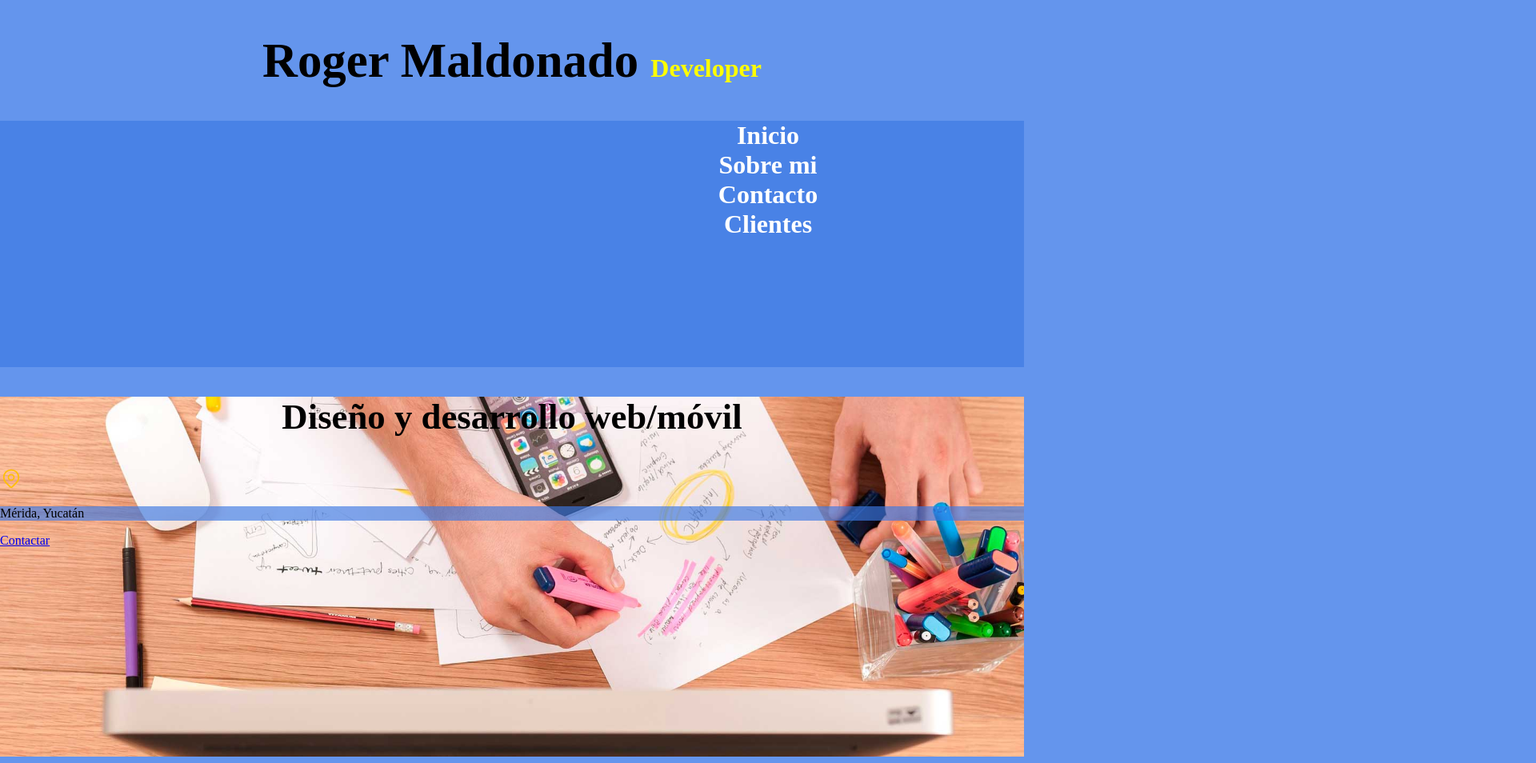
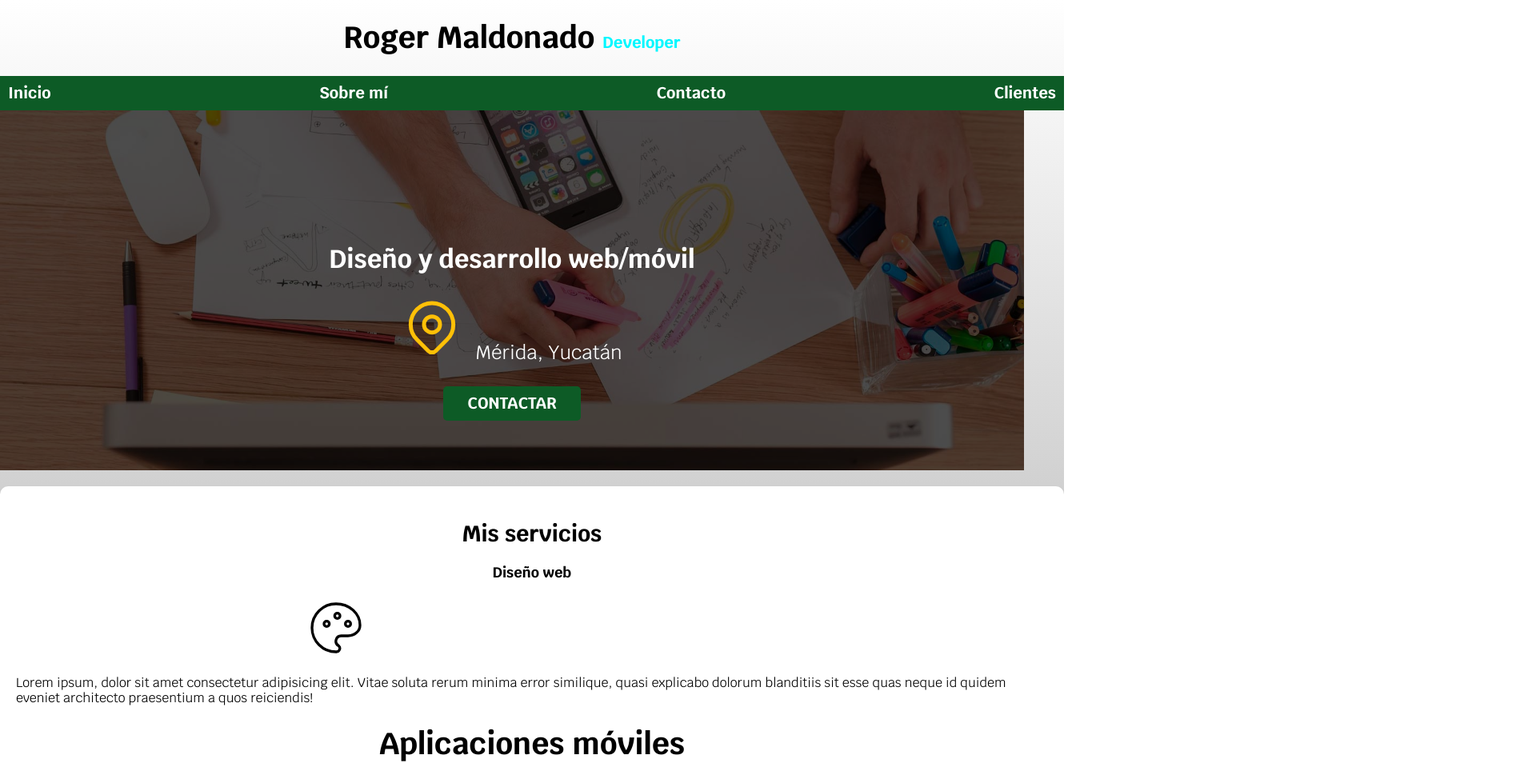
Before and after one commit to RogersMLCH/Developer-page-web, a plain HTML site: page index.html in a window 1280 px wide. Shown: the top 954 px of the page at 80% size, 1920 px wide, since content can reach past the window. Drawn offline with Linux system fonts and the light colour scheme.

Commit message:
Box shadow to my services

```diff
--- a/CSS/style.css
+++ b/CSS/style.css
@@ -1,200 +1,210 @@
+/*Custom properties*/
 
-:root{
+:root {
     --blanco: #ffffff;
     --oscuro: #212121;
-    --primario: #17ff07;
-    --secundario:#c9a438;
+    --primario: #ffc107;
+    --secundario: #0d5b26;
+    --tercero: orange;
     --gris: #757575;
-    --glassGris: #3b79e4a6;
+}
 
-
-}
-html
-{
-font-size: 62.5%px;
-
+html {
+    font-size: 62.5%;
+    /*Hack para box model*/
     box-sizing: border-box;
 }
 
-html
-{
-font-size: 62.5%px;
 
+/*hack para box model*/
+
+*,
+*:before,
+*:after {
+    box-sizing: inherit;
 }
 
-h1{
+body {
+    font-size: 16px;
+    font-family: 'Krub',sans-serif;
+    background-image: linear-gradient(to top,var(--gris) 0%,var(--blanco) 100%);
+}
+
+h1 {
     font-size: 3.8rem;
 }
-h2{
+
+h2 {
     font-size: 2.8rem;
 }
-h3{
+
+h3 {
     font-size: 1.8rem;
 }
-h1,h2,h3{
+
+h1,
+h2,
+h3 {
     text-align: center;
-
-}
-*,*:before,*:after{
-    box-sizing: inherit;
-}
-body{
-    font-size: 16px;
 }
 
-.titulo span{
-
-    font-size: 2rem;
-    color: brown;
-    color: cornflowerblue;
-
+.titulo {
+    text-align: center;
 }
 
-.titulo span{
+.titulo1 {
+    padding-top: 80px;
+    text-align: center;
+    color: white;
+    font-size: xx-large;
+}
 
-    color: yellow
+.titulo span {
+    font-size: 2rem;
+    color: rgb(0, 247, 255);
 }
 
 .navegacion-principal {
-    padding-bottom: 10rem;
-    /*
     background-color: var(--secundario);
-    */
 }
+
+.contenedor {
+    width: 133rem;
+    /*Una manera de poner los 4 márgenes en 4 propiedades
+      margin-top: 0;
+      margin-bottom: 0;
+      margin-left: auto;*/
+    /*margin: 0 auto 0 auto: Tomando la sposiciones de un reloj*/
+    margin: 0 auto;
+    /*El primer valor corresponde a top-bottom
+      y el segundo valor corresponde a right-left*/
+}
+
+.navegacion-principal a {
+    padding: 1rem;
+    color: var(--blanco);
+    /*background-color: var(--primario);*/
+    text-decoration: none;
+    display: block;
+}
+
 .navegacion-principal {
     display: flex;
     flex-direction: column;
-
     align-items: center;
-    /*
-        justify-content: space-between; para filas
-        aling.item para columnas(flex direction)
-
-    */
+    /* justify content es para filas
+      align-items es para columnas (flex-direction)*/
     justify-content: space-between;
     font-size: 2rem;
+    font-weight: bold;
+    /*negritas*/
+}
 
-    font-weight: bold;
-
-    @media (min-width: 768px){
-      .navegacion-principal{
+@media (min-width: 768px) {
+    .navegacion-principal {
         flex-direction: row;
         justify-content: space-between;
-
-     }
     }
 }
 
-.contenedor{
-    width: 120rem;
-    /*
-    margin: 0 auto 0 auto;
-    margin: 0 auto;
+.navegacion-principal a:hover {
+    background-color: var(--primario);
+    color: var(--oscuro);
+}
 
-    */
-    margin: 0 auto;
+.centro1 {
+    display: inline-block;
+    width: 1000px;
+    height: 80px;
+}
 
+.icon {
+    display: inline-block;
+    width: 450px;
+    height: 80px;
+    padding-left: 350px;
 }
-.nav-bg{
-    background-color: var(--glassGris);
+
+.mer {
+    display: inline-block;
+    width: 200px;
+    height: 80px;
+    font-size: x-large;
 }
 
 
-.navegacion-principal a{
-        /*
-}
-    color: var(--blanco);
-    background-color: var(--primario);
-    */
-    color: var(--blanco);
+/*Tamaños recomendados para media query
+  480px para móviles
+  768px para tablets
+  1140px para laptops
+  1400 para dispositivos más grandes como monitores o TVs*/
 
-    text-decoration: none;
-
-    display: line;
-
-}
-
-
-   /*
-clases no llevan . al principio
-    */
-p{
-    background-color: var(--glassGris);
-}
-   /*
-.navegacion-principal a:focus{    */
-.navegacion-principal a:hover{
-    padding: 1rem;
-    background-color: var(--secundario);
-    color: var(--oscuro);
-}
-   /*
-tamaños recomendados para media query
-480px para moviles
-768px tablets
-1140px laptops
-1400px display pro
-
-*/
-body{ background-color: #85f07d;}
-
-@media (min-width: 480px) {
-    body{
-        background-color: blue;
-
-    }
-}
-
-@media (min-width: 768px) {
-    body{
-        background-color: cornflowerblue;
-
-    }
-}
-
-.hero{
-       /*
-../ es para regresar un nivel en el directorio
-
-sirve para cubir una imagen con todo el tamaño disponible
-*/
-background-image: url(../IMG/hero.jpg);
+.hero {
+    background-image: url(../Img/hero.jpg);
     background-repeat: no-repeat;
     background-size: cover;
     height: 450px;
     position: relative;
 }
 
-.contenedor-hero{
+.contenedor-hero {
     position: absolute;
+    /*Para mannipular la posición, el hijo simepre debe ser absoluto*/
     background-color: rgba(0, 0, 0, 0.7);
     width: 100%;
     height: 100%;
-top: 0;
-bottom: 0;
-left: 0;
-right: 0;
     display: flex;
     flex-direction: column;
     align-items: center;
     justify-content: center;
+}
 
+.contenedor-hero p,
+.contenedor-hero h2 {
+    color: var(--blanco);
 }
-.contenedor-hero p, .contenedor-hero h2{
-    color: rgb(15, 73, 124);
-}
-.ubicacion{
+
+.Ubicación {
+    display: flex;
     align-items: flex-end;
 }
-.botton{
-background-color: var(--glassGris);
-color: #17ff07;
+
+.botton {
+    background-color: var(--secundario);
+    /*color de fondo del boton*/
+    color: var(--blanco);
+    /*color del texto*/
     padding: 1rem 3rem;
     margin-top: 3rem;
+    /*separación superior*/
     font-size: 2rem;
     text-decoration: none;
+    /*Quitar el subrayador*/
     text-transform: uppercase;
+    /*convertir texto en negritas*/
     font-weight: bold;
-border-radius: 0.5rem;
-width: 90%;
+    /*Poner texto en negritas*/
+    border-radius: .5rem;
+    /*Esquinas redondeadas*/
+
+    /*Centrar el texto del botón*/
+    text-align: center;
 }
+
+@media (min-width: 768px){
+  .botton{
+    width: auto;
+  }
+ }
+
+ .sombra{
+    margin-top: 2rem;
+    box-shadow: 0px 5px 5px 0px rgba(112,112,112,0.48);
+        /*Google chrome*/
+    -webkit-box-shadow: 0px 5px 5px 0px rgba(112,112,112,0.48);
+            /*Mozila*/
+    -moz-box-shadow: 0px 5px 5px 0px rgba(112,112,112,0.48);
+    background-color: var(--blanco);
+    padding: 2rem;
+    border-radius: 1rem;
+ }
--- a/index.html
+++ b/index.html
@@ -15,39 +15,40 @@
     <link href="https://fonts.googleapis.com/css2?family=Krub:wght@400;700&display=swap" rel="stylesheet">
 
     <link rel="preload" href="css/style.css" as="style">
-    <link rel="stylesheet" href="css/style.css">
+    <link rel="stylesheet" href="CSS/style.css">
     <title>Document</title>
 </head>
 <body>
     <header>
-        <h1 class="titulo "> Roger Maldonado <span>Developer</span> </h1>
+        <h1 class="titulo ">Roger Maldonado <span>Developer</span> </h1>
     </header>
     <div class="nav-bg">
      <!-- navegacion se debe llamar igual para ser llamado del css-->
     <nav class= "navegacion-principal contenedor" >
         <a href="https://www.google.com">Inicio</a>
-        <a href="#">Sobre mi</a>
+        <a href="#">Sobre mí</a>
         <a href="#">Contacto</a>
         <a href="#">Clientes</a>
     </nav>
     </div>
+    <section class="hero">
+        <div class="contenedor-hero">
+        <h2 class="titulo1">Diseño y desarrollo web/móvil</h2>
+        <div class="ubicacion">
+        <div class="centro1">
 
-    <section class="hero">
-        <div class="contnedor-hero">
-        <h2 class="titulo">Diseño y desarrollo web/móvil</h2>
-        <div class="ubicacion">
         <svg xmlns="http://www.w3.org/2000/svg" class="icon icon-tabler icon-tabler-map-pin" width="28" height="28" viewBox="0 0 24 24" stroke-width="1.5" stroke="#ffc007" fill="none" stroke-linecap="round" stroke-linejoin="round">
             <path stroke="none" d="M0 0h24v24H0z" fill="none"/>
             <path d="M9 11a3 3 0 1 0 6 0a3 3 0 0 0 -6 0" />
             <path d="M17.657 16.657l-4.243 4.243a2 2 0 0 1 -2.827 0l-4.244 -4.243a8 8 0 1 1 11.314 0z" />
-          </svg>          </svg>
-        <p>Mérida, Yucatán</p>
+          </svg>
+        <p class="mer">Mérida, Yucatán</p></div>
     </div>
-        <a clas="botton" href="#">Contactar</a>
+        <a class="botton" href="#">Contactar</a>
     </div>
     </section>
 
-    <main>
+    <main class="contenedor sombra">
         <h2>Mis servicios</h2>
 
         <section>
@@ -63,7 +64,7 @@
         </section>
 
         <section>
-            <h1>Aplicaciones moviles</h1>
+            <h1>Aplicaciones móviles</h1>
             <svg xmlns="http://www.w3.org/2000/svg" class="icon icon-tabler icon-tabler-brand-apple" width="28" height="28" viewBox="0 0 24 24" stroke-width="1" stroke="#000000" fill="none" stroke-linecap="round" stroke-linejoin="round">
                 <path stroke="none" d="M0 0h24v24H0z" fill="none"/>
                 <path d="M8.286 7.008c-3.216 0 -4.286 3.23 -4.286 5.92c0 3.229 2.143 8.072 4.286 8.072c1.165 -.05 1.799 -.538 3.214 -.538c1.406 0 1.607 .538 3.214 .538s4.286 -3.229 4.286 -5.381c-.03 -.011 -2.649 -.434 -2.679 -3.23c-.02 -2.335 2.589 -3.179 2.679 -3.228c-1.096 -1.606 -3.162 -2.113 -3.75 -2.153c-1.535 -.12 -3.032 1.077 -3.75 1.077c-.729 0 -2.036 -1.077 -3.214 -1.077z" />
@@ -89,7 +90,7 @@
         </section>
 
         <section>
-            <h3>E-comerce</h3>
+            <h3>E-commerce</h3>
             <svg xmlns="http://www.w3.org/2000/svg" class="icon icon-tabler icon-tabler-cards" width="28" height="28" viewBox="0 0 24 24" stroke-width="1" stroke="#000000" fill="none" stroke-linecap="round" stroke-linejoin="round">
                 <path stroke="none" d="M0 0h24v24H0z" fill="none"/>
                 <path d="M3.604 7.197l7.138 -3.109a.96 .96 0 0 1 1.27 .527l4.924 11.902a1 1 0 0 1 -.514 1.304l-7.137 3.109a.96 .96 0 0 1 -1.271 -.527l-4.924 -11.903a1 1 0 0 1 .514 -1.304z" />
@@ -133,7 +134,7 @@
     </section>
 
     <footer>
-        <p>Todos los derechos reservados Roger Maldonado</p>
+        <p>Todos los derechos reservados </p>
     </footer>
 
 </body>
```
Also changed, not shown: 2 other files. Lines whose indentation alone changed are shown as unchanged.
